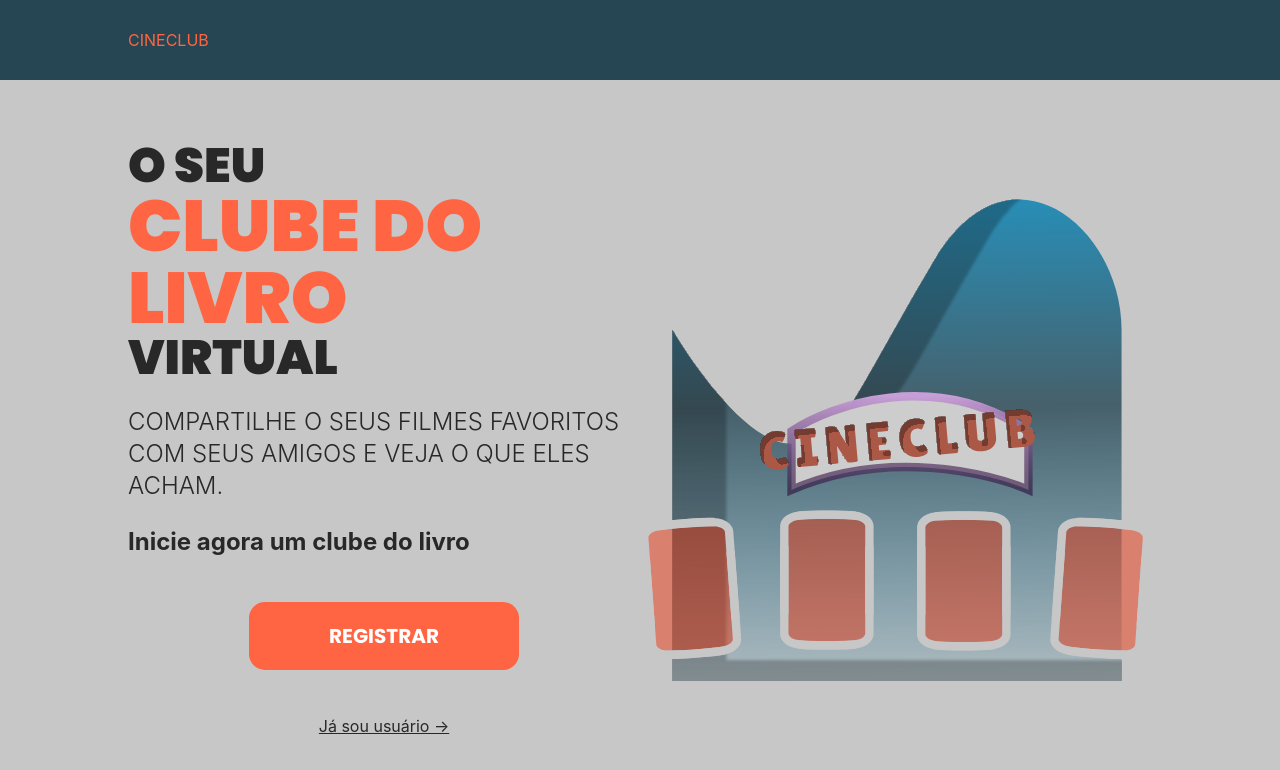
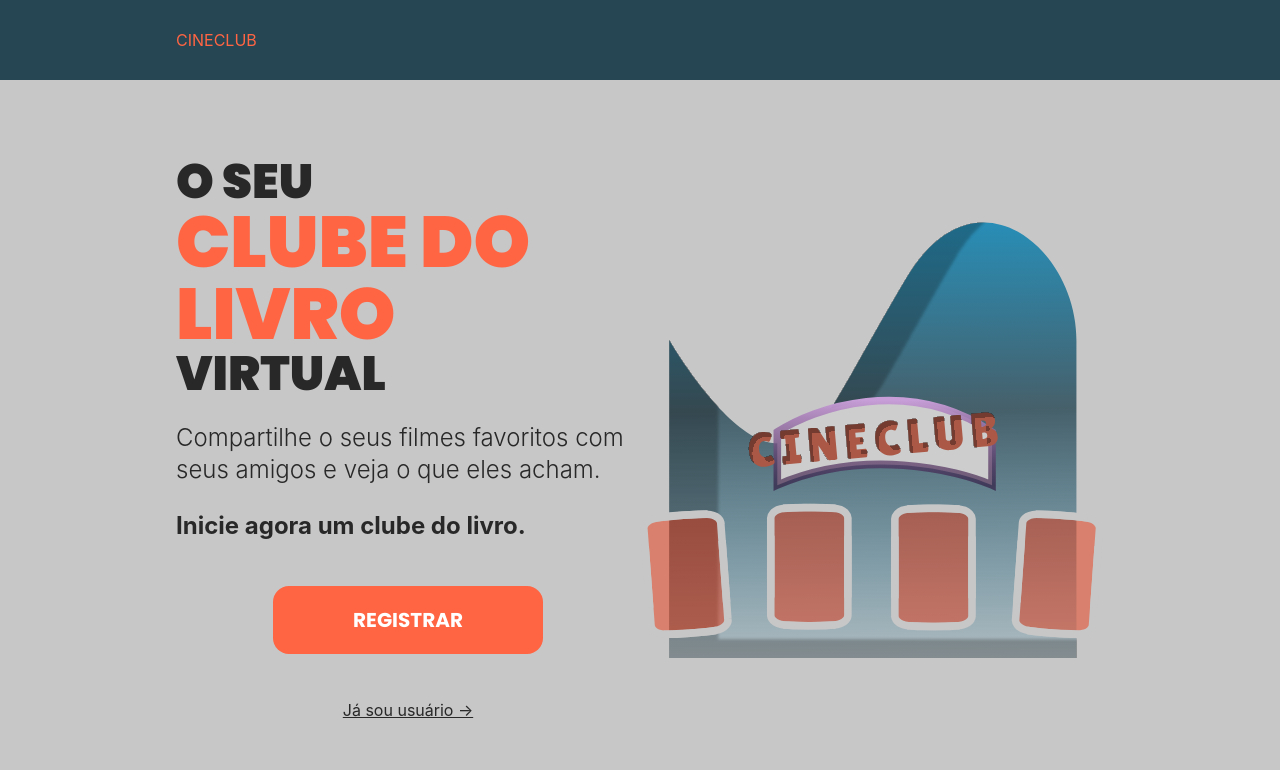
Before and after one commit to jorgeallende/cineclub-front, a React (Vite) app: page / in a window 1280 px wide. Shown: the top 770 px of the page. Built offline with nearby package versions, Linux system fonts and the light colour scheme.

Commit message:
React router instalado / Rotas: /, /login, /register

```diff
--- a/package.json
+++ b/package.json
@@ -10,8 +10,12 @@
     "preview": "vite preview"
   },
   "dependencies": {
+    "localforage": "^1.10.0",
+    "match-sorter": "^6.3.1",
     "react": "^18.2.0",
-    "react-dom": "^18.2.0"
+    "react-dom": "^18.2.0",
+    "react-router-dom": "^6.14.1",
+    "sort-by": "^1.2.0"
   },
   "devDependencies": {
     "@types/react": "^18.2.14",
--- a/src/components/Header.tsx
+++ b/src/components/Header.tsx
@@ -2,7 +2,7 @@ import React from "react";
 
 const Header = () => {
   return (
-    <div className="h-[5rem] bg-system-blue px-32 flex items-center">
+    <div className="h-[5rem] bg-system-blue p-page-container flex items-center">
       <h1 className="text-system-orange">CINECLUB</h1>
     </div>
   );
--- a/src/main.tsx
+++ b/src/main.tsx
@@ -1,10 +1,29 @@
-import React from 'react'
-import ReactDOM from 'react-dom/client'
-import App from './App.tsx'
-import './index.css'
+import React from "react";
+import ReactDOM from "react-dom/client";
+import App from "./App.tsx";
+import "./index.css";
+import { createBrowserRouter, RouterProvider } from "react-router-dom";
+import LandingPage from "./pages/LandingPage.tsx";
+import Login from "./pages/Login.tsx";
+import Register from "./pages/Register.tsx";
 
-ReactDOM.createRoot(document.getElementById('root')!).render(
+const router = createBrowserRouter([
+  {
+    path: "/",
+    element: <LandingPage />,
+  },
+  {
+    path: "/login",
+    element: <Login />,
+  },
+  {
+    path: "/register",
+    element: <Register />,
+  },
+]);
+
+ReactDOM.createRoot(document.getElementById("root")!).render(
   <React.StrictMode>
-    <App />
-  </React.StrictMode>,
-)
+    <RouterProvider router={router} />
+  </React.StrictMode>
+);
--- a/src/pages/LandingPage.tsx
+++ b/src/pages/LandingPage.tsx
@@ -1,12 +1,15 @@
 import React from "react";
 import Header from "../components/Header";
 import HeroIllustration from "../assets/hero-illustration.svg";
+import { Navigate, useNavigate } from "react-router-dom";
 
 const LandingPage = () => {
+  const navigate = useNavigate();
+
   return (
     <div className="">
       <Header />
-      <main className="px-32 h-[calc(100vh-5rem)] flex items-center w-full">
+      <main className="p-page-container h-[calc(100vh-5rem)] flex items-center w-full">
         <div
           id="hero-left"
           className="flex-1 flex flex-col max-w-[600px] gap-11"
@@ -20,7 +23,7 @@ const LandingPage = () => {
 
             <span
               id="hero-subtitle"
-              className="uppercase text-system-black text-2xl font-light"
+              className=" text-system-black text-2xl font-light"
             >
               Compartilhe o seus filmes favoritos com seus amigos e veja o que
               eles acham.
@@ -30,16 +33,21 @@ const LandingPage = () => {
               id="hero-subtitle-2"
               className="text-system-black text-2xl font-bold"
             >
-              Inicie agora um clube do livro
+              Inicie agora um clube do livro.
             </span>
           </div>
 
-          <button className="px-20 py-5 bg-system-orange self-center rounded-2xl">
+          <button
+            onClick={() => {
+              navigate("/register");
+            }}
+            className="px-20 py-5 bg-system-orange self-center rounded-2xl"
+          >
             <span className="text-white font-title font-bold text-xl">
               REGISTRAR
             </span>
           </button>
-          <a className="self-center underline text-system-black" href="/">
+          <a className="self-center underline text-system-black" href="/login">
             Já sou usuário →
           </a>
         </div>
--- /dev/null
+++ b/src/pages/Login.tsx
@@ -0,0 +1,7 @@
+import React from "react";
+
+const Login = () => {
+  return <div>Login</div>;
+};
+
+export default Login;
--- /dev/null
+++ b/src/pages/Register.tsx
@@ -0,0 +1,7 @@
+import React from "react";
+
+const Register = () => {
+  return <div>Register</div>;
+};
+
+export default Register;
--- a/tailwind.config.js
+++ b/tailwind.config.js
@@ -13,6 +13,9 @@ export default {
       fontFamily: {
         "system": ["Inter", "sans-serif"],
         "title": ['Poppins', "sans-serif"]
+      },
+      padding: {
+        "page-container": "0 176px",
       }
     },
   },
```
Also changed, not shown: 1 other file (tests, documents, lock files or other folders).
